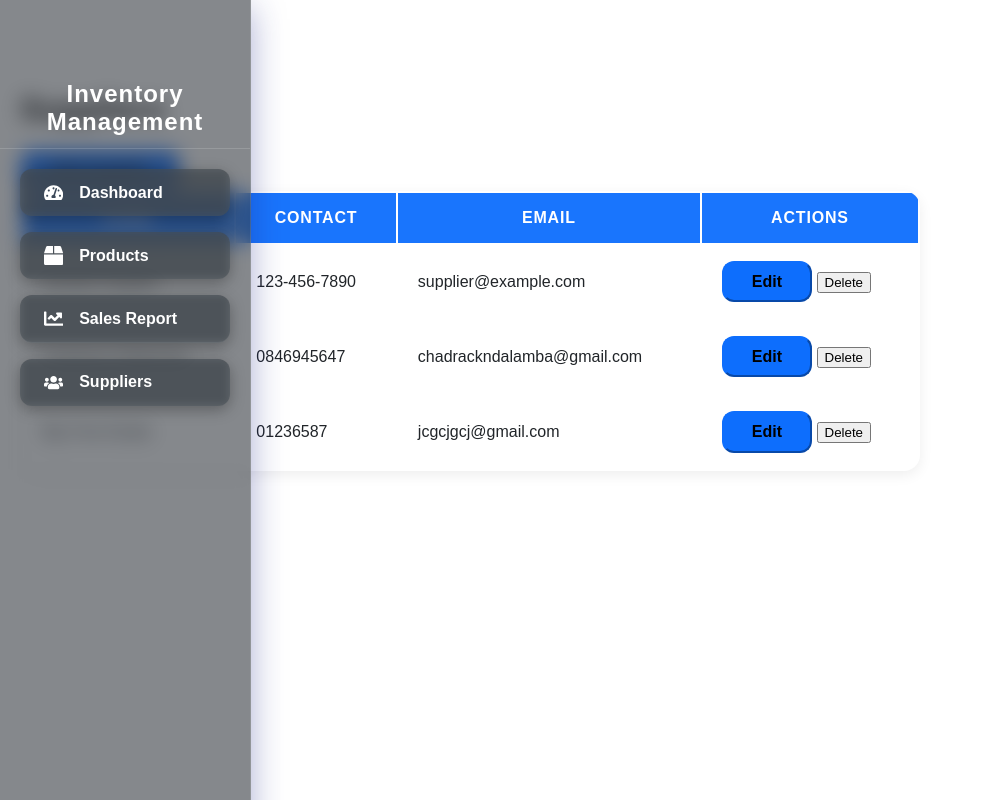
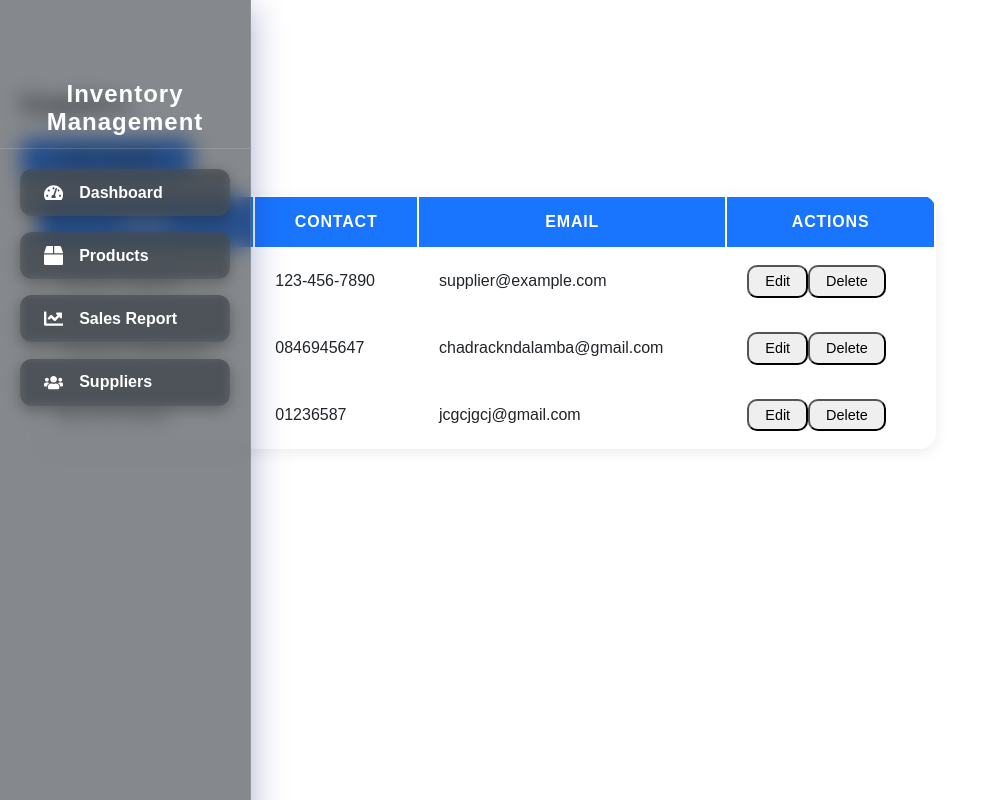
Before and after one commit to Chad96/-Inventory-Management-System, a React (Vite) app: page /suppliers in a window 1280 px wide. Shown: the whole page, without its empty margins (0-988 px from the left). Built offline with nearby package versions, Linux system fonts and the light colour scheme; data requests are answered from the project's data file.

Commit message:
Supplier page styled

```diff
--- a/db.json
+++ b/db.json
@@ -44,7 +44,7 @@
   "suppliers": [
     {
       "id": "1",
-      "name": "Sample Supplier",
+      "name": "Sample Suppliers",
       "contact": "123-456-7890",
       "email": "supplier@example.com"
     },
--- a/src/pages/Suppliers.css
+++ b/src/pages/Suppliers.css
@@ -1,30 +1,133 @@
-/* Suppliers-specific styles */
-.suppliers-container {
-  padding: 20px;
+/* Adjust layout to align table and panel height */
+.content-wrapper {
+  display: flex;
+  flex-direction: column;
+}
+@media (min-width: 768px) {
+  .content-wrapper {
+    flex-direction: row;
+    align-items: stretch; /* Makes both children same height */
+    gap: 1.5rem;
+  }
 }
 
-.table {
-  background-color: #fff;
+.table-container {
+  flex: 1;
+  background: #fff;
+  border-radius: 8px;
+  padding: 1rem;
+  overflow-x: auto;
 }
 
-.btn-add {
-  background-color: #17a2b8;
-  border-color: #17a2b8;
+.side-panel {
+  background: #ffffff;
+  border-radius: 8px;
+  width: 100%;
+  max-width: 350px;
+  padding: 20px;
+  box-shadow: 0 0 12px rgba(0, 0, 0, 0.08);
+  display: flex;
+  flex-direction: column;
+  justify-content: space-between;
 }
 
-.btn-add:hover {
-  background-color: #138496;
-  border-color: #117a8b;
+/* Ensure panel and table have equal height */
+@media (min-width: 768px) {
+  .side-panel {
+    height: auto;
+    flex: 0 0 350px;
+  }
 }
 
-/* Responsive adjustments */
-@media (max-width: 576px) {
-  .suppliers-container {
-    padding: 10px;
+/* --- FORM PANEL --- */
+.side-panel {
+  background: #ffffff;
+  border-radius: 12px;
+  width: 100%;
+  max-width: 400px;
+  padding: 24px;
+  box-shadow: 0 8px 24px rgba(0, 0, 0, 0.06);
+  display: flex;
+  flex-direction: column;
+  justify-content: space-between;
+}
+
+@media (min-width: 768px) {
+  .content-wrapper {
+    display: flex;
+    flex-direction: row;
+    align-items: stretch;
+    gap: 2rem;
   }
 
-  .table th,
-  .table td {
-    padding: 0.5rem;
+  .table-container {
+    flex: 1;
+    background: #fff;
+    padding: 1rem;
+    border-radius: 12px;
+  }
+
+  .side-panel {
+    flex-shrink: 0;
+    height: auto;
   }
 }
+
+/* --- FORM INSIDE PANEL --- */
+.modern-form .form-group {
+  margin-bottom: 1.25rem;
+}
+
+.modern-form .form-label {
+  display: block;
+  font-size: 0.95rem;
+  font-weight: 600;
+  color: #333333;
+  margin-bottom: 0.5rem;
+}
+
+.modern-form .form-control {
+  height: 44px;
+  border-radius: 8px;
+  padding: 0 14px;
+  font-size: 0.95rem;
+  background-color: #f9f9f9;
+  border: 1px solid #ced4da;
+  transition: border 0.3s, box-shadow 0.3s;
+}
+
+.modern-form .form-control:focus {
+  border-color: #0d6efd;
+  outline: none;
+  background-color: #fff;
+  box-shadow: 0 0 0 0.2rem rgba(13, 110, 253, 0.15);
+}
+
+/* --- FORM HEADER --- */
+.panel-header {
+  display: flex;
+  justify-content: space-between;
+  align-items: center;
+  margin-bottom: 1.5rem;
+}
+
+.panel-header h5 {
+  font-weight: 600;
+  margin: 0;
+}
+
+/* --- SAVE BUTTON --- */
+.btn-modern-save {
+  background-color: #0d6efd;
+  color: #ffffff;
+  font-weight: 600;
+  border-radius: 8px;
+  padding: 10px 16px;
+  border: none;
+  width: 100%;
+  transition: background-color 0.3s ease;
+}
+
+.btn-modern-save:hover {
+  background-color: #629ffa;
+}
--- a/src/pages/Suppliers.jsx
+++ b/src/pages/Suppliers.jsx
@@ -1,12 +1,11 @@
 import { useState, useEffect } from 'react';
 import axios from 'axios';
-import { Navbar, Nav, Container, Table, Button, Modal, Form } from 'react-bootstrap';
-import { Link } from 'react-router-dom';
+import { Table, Button, Form, Container } from 'react-bootstrap';
 import './Suppliers.css';
 
 function Suppliers({ addAlert }) {
   const [suppliers, setSuppliers] = useState([]);
-  const [showModal, setShowModal] = useState(false);
+  const [showPanel, setShowPanel] = useState(false);
   const [editSupplier, setEditSupplier] = useState(null);
   const [formData, setFormData] = useState({
     name: '',
@@ -42,7 +41,7 @@ function Suppliers({ addAlert }) {
         addAlert('Supplier added successfully.', 'success');
       }
       fetchData();
-      setShowModal(false);
+      setShowPanel(false);
       setFormData({ name: '', contact: '', email: '' });
       setEditSupplier(null);
     } catch (err) {
@@ -53,7 +52,7 @@ function Suppliers({ addAlert }) {
   const handleEdit = (supplier) => {
     setEditSupplier(supplier);
     setFormData(supplier);
-    setShowModal(true);
+    setShowPanel(true);
   };
 
   const handleDelete = async (id) => {
@@ -67,27 +66,21 @@ function Suppliers({ addAlert }) {
   };
 
   return (
-    <div>
-      {/* <Navbar bg="light" expand="lg" className="mb-4">
-        <Container>
-          <Navbar.Brand as={Link} to="/">Inventory Management</Navbar.Brand>
-          <Navbar.Toggle aria-controls="basic-navbar-nav" />
-          <Navbar.Collapse id="basic-navbar-nav">
-            <Nav className="me-auto">
-              <Nav.Link as={Link} to="/">Dashboard</Nav.Link>
-              <Nav.Link as={Link} to="/products">Products</Nav.Link>
-              <Nav.Link as={Link} to="/sales-report">Sales Report</Nav.Link>
-              <Nav.Link as={Link} to="/suppliers">Suppliers</Nav.Link>
-            </Nav>
-          </Navbar.Collapse>
-        </Container>
-      </Navbar> */}
-      <h1>Suppliers</h1>
-      <Button onClick={() => setShowModal(true)} className="mb-3">
-        Add Supplier
+    <Container className="suppliers-container">
+      <div className="suppliers-header">
+        <h2>Suppliers</h2>
+        <Button className="btn-modern" onClick={() => {
+          setFormData({ name: '', contact: '', email: '' });
+          setEditSupplier(null);
+          setShowPanel(true);
+        }}>
+          + Add Supplier
         </Button>
-      <div className="table-responsive">
-        <Table striped bordered hover>
+      </div>
+
+      <div className="content-wrapper">
+        <div className="table-container">
+          <Table responsive bordered className="modern-table">
             <thead>
               <tr>
                 <th>Name</th>
@@ -97,18 +90,20 @@ function Suppliers({ addAlert }) {
               </tr>
             </thead>
             <tbody>
-            {suppliers.map(supplier => (
+              {suppliers.map((supplier) => (
                 <tr key={supplier.id}>
                   <td>{supplier.name}</td>
                   <td>{supplier.contact}</td>
                   <td>{supplier.email}</td>
                   <td>
-                  <Button variant="primary" size="sm" onClick={() => handleEdit(supplier)}>
+                    <div className="d-flex gap-2 flex-wrap">
+                      <Button variant="outline-primary" size="sm" onClick={() => handleEdit(supplier)}>
                         Edit
-                  </Button>{' '}
-                  <Button variant="danger" size="sm" onClick={() => handleDelete(supplier.id)}>
+                      </Button>
+                      <Button variant="outline-danger" size="sm" onClick={() => handleDelete(supplier.id)}>
                         Delete
                       </Button>
+                    </div>
                   </td>
                 </tr>
               ))}
@@ -116,12 +111,13 @@ function Suppliers({ addAlert }) {
           </Table>
         </div>
 
-      <Modal show={showModal} onHide={() => setShowModal(false)}>
-        <Modal.Header closeButton>
-          <Modal.Title>{editSupplier ? 'Edit Supplier' : 'Add Supplier'}</Modal.Title>
-        </Modal.Header>
-        <Modal.Body>
-          <Form onSubmit={handleSubmit}>
+        {showPanel && (
+          <div className="side-panel">
+            <div className="panel-header">
+              <h5>{editSupplier ? 'Edit Supplier' : 'Add Supplier'}</h5>
+              <Button variant="light" size="sm" onClick={() => setShowPanel(false)}>✕</Button>
+            </div>
+            <Form onSubmit={handleSubmit} className="modern-form">
               <Form.Group className="mb-3">
                 <Form.Label>Name</Form.Label>
                 <Form.Control
@@ -130,6 +126,7 @@ function Suppliers({ addAlert }) {
                   value={formData.name}
                   onChange={handleInputChange}
                   required
+                  placeholder="Enter full name"
                 />
               </Form.Group>
               <Form.Group className="mb-3">
@@ -139,6 +136,7 @@ function Suppliers({ addAlert }) {
                   name="contact"
                   value={formData.contact}
                   onChange={handleInputChange}
+                  placeholder="Enter contact number"
                 />
               </Form.Group>
               <Form.Group className="mb-3">
@@ -148,15 +146,19 @@ function Suppliers({ addAlert }) {
                   name="email"
                   value={formData.email}
                   onChange={handleInputChange}
+                  placeholder="Enter email address"
                 />
               </Form.Group>
-            <Button variant="primary" type="submit">
-              Save
+              <div className="d-grid">
+                <Button type="submit" className="btn-modern-save">
+                  Save Supplier
                 </Button>
+              </div>
             </Form>
-        </Modal.Body>
-      </Modal>
           </div>
+        )}
+      </div>
+    </Container>
   );
 }
 
```
Lines whose indentation alone changed are shown as unchanged.
